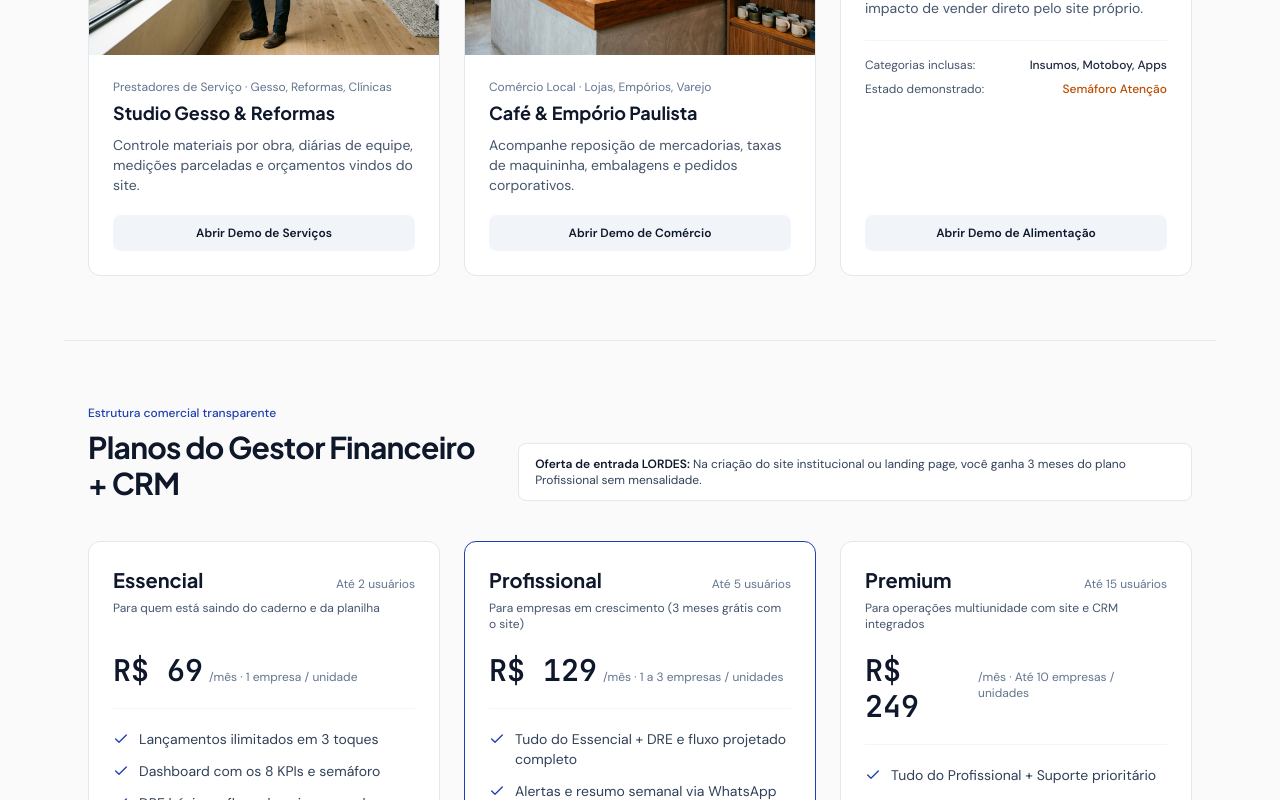
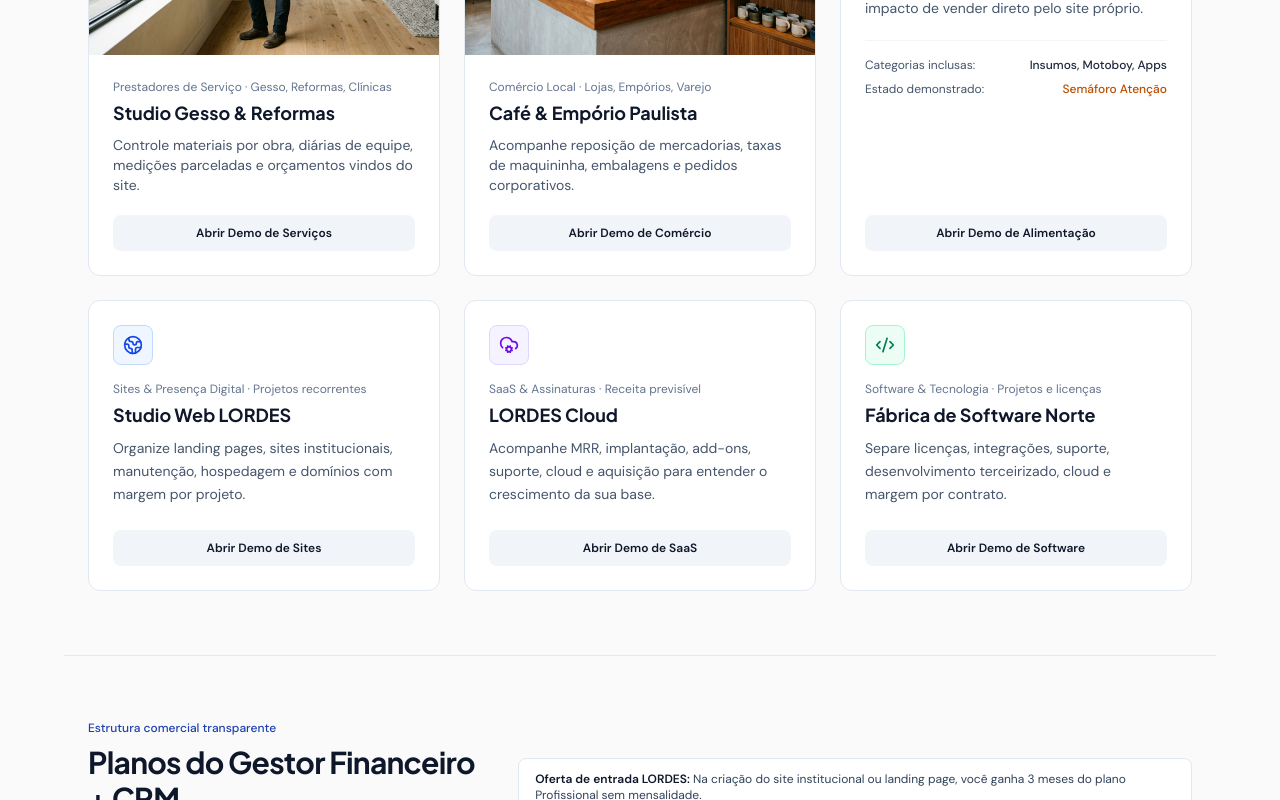
Before and after one commit to madaranara/Lordes-Painel, a React (Vite) app: page / in a window 1280 px wide. Shown: the part 2200-3000 px from the top of the page. Built offline with nearby package versions, Linux system fonts and the light colour scheme.

Commit message:
Expose digital segments across landing page

```diff
--- a/src/components/LandingPage.tsx
+++ b/src/components/LandingPage.tsx
@@ -1,6 +1,7 @@
 import React, { useState } from 'react';
-import { ArrowRight, Check, CheckCircle2, Layers, ShieldCheck } from 'lucide-react';
+import { ArrowRight, Check, CheckCircle2, CloudCog, Code2, Globe2, Layers, ShieldCheck } from 'lucide-react';
 import { MarketingOrigin, SegmentKey } from '../types/finance';
+import { SEGMENT_OPTIONS } from '../data/segments';
 import { parseBRLInputToCents } from '../utils/formatters';
 import { PWAInstallButton } from './PWAInstallButton';
 
@@ -410,7 +411,7 @@ export const LandingPage: React.FC<LandingPageProps> = ({
           </p>
         </div>
 
-        <div className="grid grid-cols-1 lg:grid-cols-3 gap-6">
+        <div className="grid grid-cols-1 md:grid-cols-2 xl:grid-cols-3 gap-6">
           <article className="bg-white border border-slate-200 rounded-xl overflow-hidden flex flex-col">
             <div className="aspect-[4/3] bg-slate-100 overflow-hidden">
               <img
@@ -498,6 +499,66 @@ export const LandingPage: React.FC<LandingPageProps> = ({
               className="mt-6 w-full py-2.5 px-4 text-xs font-semibold text-slate-900 bg-slate-100 hover:bg-slate-200 rounded-lg transition-colors whitespace-nowrap cursor-pointer"
             >
               Abrir Demo de Alimentação
+            </button>
+          </article>
+
+          <article className="bg-white border border-slate-200 rounded-xl overflow-hidden flex flex-col justify-between p-6">
+            <div>
+              <div className="w-10 h-10 rounded-lg bg-blue-50 border border-blue-200 flex items-center justify-center text-blue-700 mb-4">
+                <Globe2 className="w-5 h-5" />
+              </div>
+              <p className="text-xs text-slate-500">Sites &amp; Presença Digital · Projetos recorrentes</p>
+              <h3 className="font-display text-lg font-bold text-slate-900 mt-1">Studio Web LORDES</h3>
+              <p className="text-sm text-slate-600 mt-2 leading-relaxed">
+                Organize landing pages, sites institucionais, manutenção, hospedagem e domínios com margem por projeto.
+              </p>
+            </div>
+            <button
+              type="button"
+              onClick={() => onOpenDashboard('sites', 'dashboard')}
+              className="mt-6 w-full py-2.5 px-4 text-xs font-semibold text-slate-900 bg-slate-100 hover:bg-slate-200 rounded-lg transition-colors whitespace-nowrap cursor-pointer"
+            >
+              Abrir Demo de Sites
+            </button>
+          </article>
+
+          <article className="bg-white border border-slate-200 rounded-xl overflow-hidden flex flex-col justify-between p-6">
+            <div>
+              <div className="w-10 h-10 rounded-lg bg-violet-50 border border-violet-200 flex items-center justify-center text-violet-700 mb-4">
+                <CloudCog className="w-5 h-5" />
+              </div>
+              <p className="text-xs text-slate-500">SaaS &amp; Assinaturas · Receita previsível</p>
+              <h3 className="font-display text-lg font-bold text-slate-900 mt-1">LORDES Cloud</h3>
+              <p className="text-sm text-slate-600 mt-2 leading-relaxed">
+                Acompanhe MRR, implantação, add-ons, suporte, cloud e aquisição para entender o crescimento da sua base.
+              </p>
+            </div>
+            <button
+              type="button"
+              onClick={() => onOpenDashboard('saas', 'dashboard')}
+              className="mt-6 w-full py-2.5 px-4 text-xs font-semibold text-slate-900 bg-slate-100 hover:bg-slate-200 rounded-lg transition-colors whitespace-nowrap cursor-pointer"
+            >
+              Abrir Demo de SaaS
+            </button>
+          </article>
+
+          <article className="bg-white border border-slate-200 rounded-xl overflow-hidden flex flex-col justify-between p-6">
+            <div>
+              <div className="w-10 h-10 rounded-lg bg-emerald-50 border border-emerald-200 flex items-center justify-center text-emerald-700 mb-4">
+                <Code2 className="w-5 h-5" />
+              </div>
+              <p className="text-xs text-slate-500">Software &amp; Tecnologia · Projetos e licenças</p>
+              <h3 className="font-display text-lg font-bold text-slate-900 mt-1">Fábrica de Software Norte</h3>
+              <p className="text-sm text-slate-600 mt-2 leading-relaxed">
+                Separe licenças, integrações, suporte, desenvolvimento terceirizado, cloud e margem por contrato.
+              </p>
+            </div>
+            <button
+              type="button"
+              onClick={() => onOpenDashboard('software', 'dashboard')}
+              className="mt-6 w-full py-2.5 px-4 text-xs font-semibold text-slate-900 bg-slate-100 hover:bg-slate-200 rounded-lg transition-colors whitespace-nowrap cursor-pointer"
+            >
+              Abrir Demo de Software
             </button>
           </article>
         </div>
@@ -683,10 +744,9 @@ export const LandingPage: React.FC<LandingPageProps> = ({
                         onChange={(e) => setSegmentoForm(e.target.value)}
                         className="w-full px-3 py-2 text-sm border border-slate-300 rounded-lg bg-white focus:outline-none focus:border-[#1E40AF]"
                       >
-                        <option>Prestação de Serviços</option>
-                        <option>Comércio Local</option>
-                        <option>Alimentação &amp; Delivery</option>
-                        <option>Clínica / Consultório</option>
+                        {SEGMENT_OPTIONS.map((option) => (
+                          <option key={option.value}>{option.label}</option>
+                        ))}
                       </select>
                     </div>
                     <div>
```
